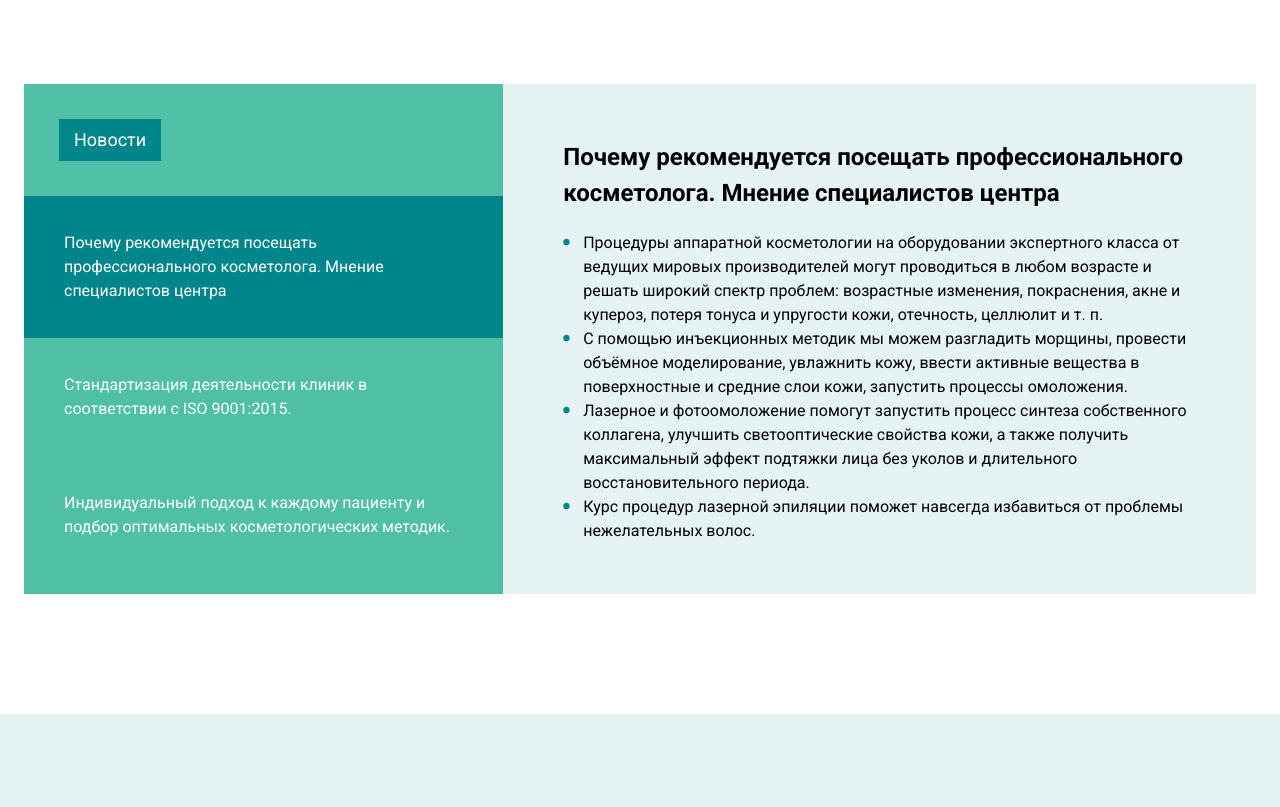
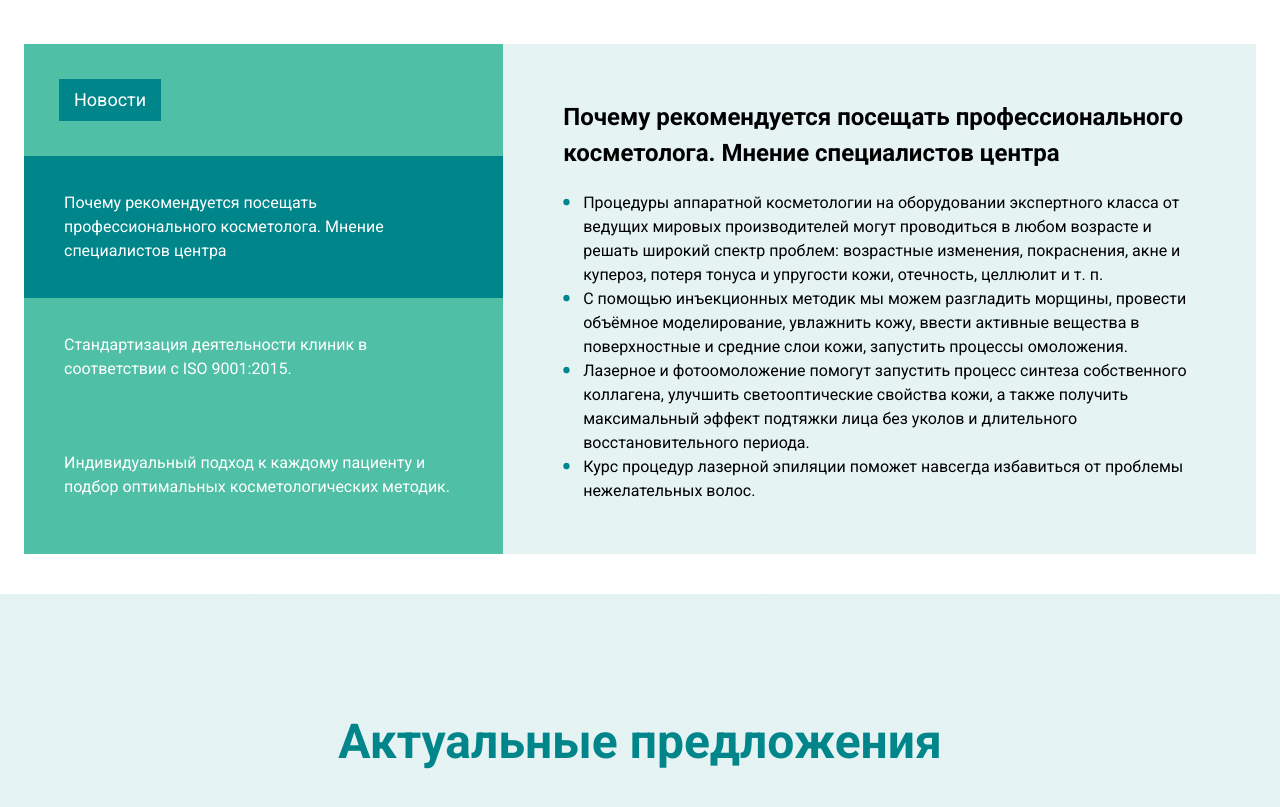
Before and after one commit to umidnazarov27/medi, a plain HTML site: page index.html in a window 1280 px wide. Shown: the part 1876-2683 px from the top of the page. Drawn offline with Linux system fonts and the light colour scheme.

Commit message:
исправлены отсупы, сайт закончен. Я молодец)

```diff
--- a/assets/css/style.css
+++ b/assets/css/style.css
@@ -365,7 +365,7 @@ section:first-child {
 /* === Questions === */
 .questions {
   max-width: 100%;
-  margin: 80px 0;
+  margin: 40px 0 0;
   display: flex;
 }
 
```
